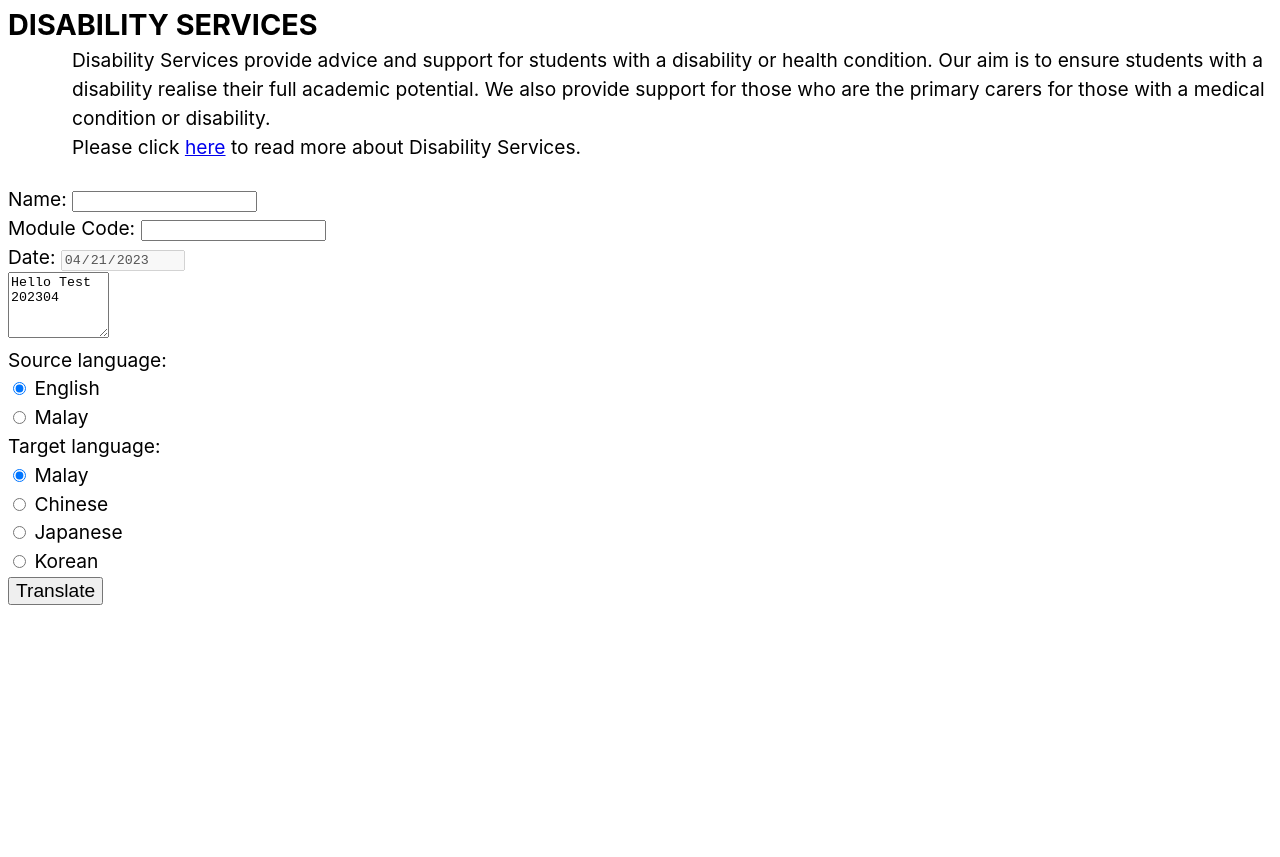
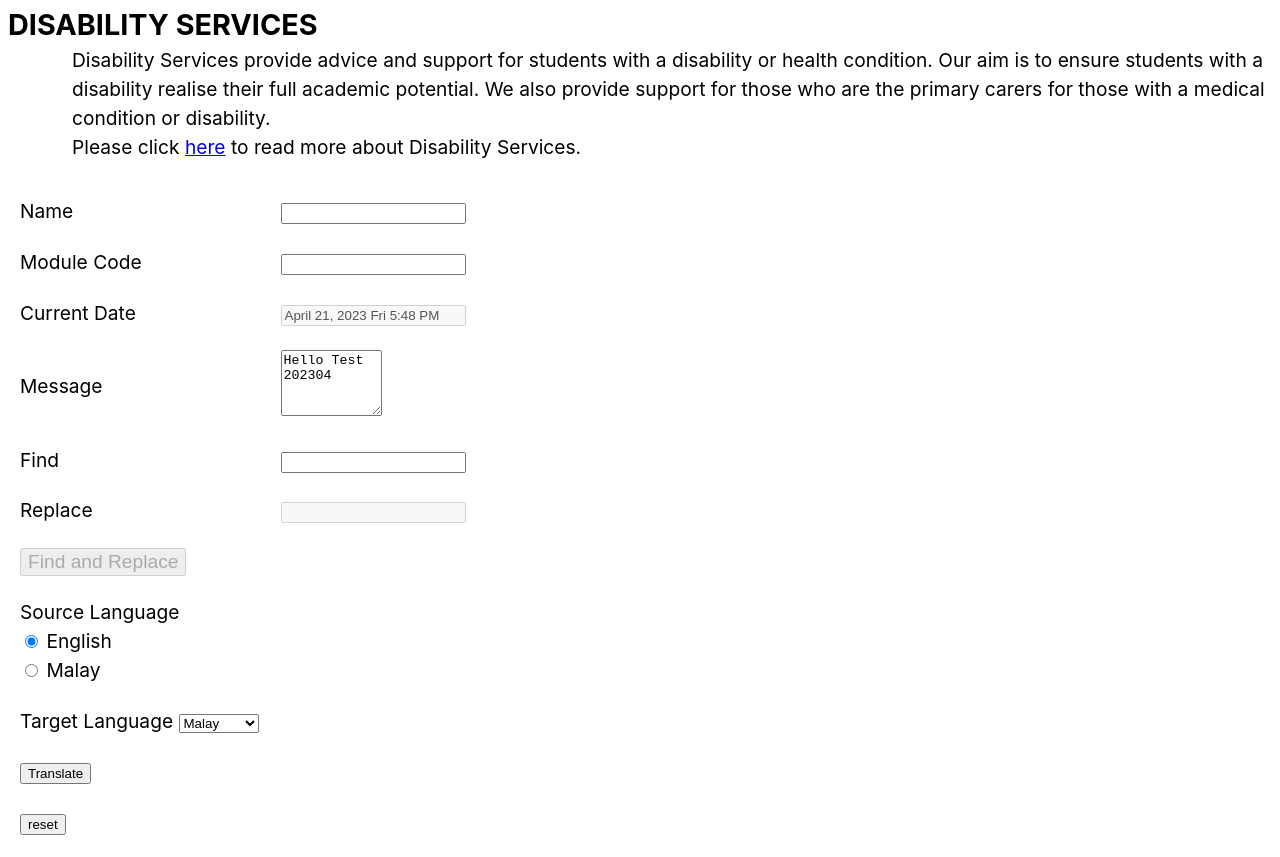
Before and after one commit to Jayden1905/web-assignment-1, a website built with Vite: page index.html in a window 1280 px wide. Shown: the part 2834-3691 px from the top of the page. Before the commit the page ends 3447 px from the top, so only its background shows below. Built offline with nearby package versions, Linux system fonts and the light colour scheme; files whose address does not match are found by name.

Commit message:
refactor

```diff
--- a/index.html
+++ b/index.html
@@ -13,11 +13,10 @@
     <section id="table-section"></section>
     <section id="helloworld-section"></section>
     <section id="policies-section"></section>
-    <br>
-    <section id="form-section">
+    <br />
+    <section id="form-section"></section>
+  </div>
 
-    </section>
-  </div>
   <script type="module" src="/main.js"></script>
 </body>
 
--- a/main.js
+++ b/main.js
@@ -7,32 +7,83 @@ import './sections/helloworld'
 import './sections/policies'
 import './sections/form'
 
-const date = document.getElementById('date')
-const nameInput = document.getElementById('name')
-const moduleCodeInput = document.getElementById('module_code')
-const form = document.getElementById('form')
-const errorMessage = document.getElementById('error')
+const message = document.getElementById('message')
+const find = document.getElementById('find')
+const replace = document.getElementById('replace')
+const changeBtn = document.getElementById('change')
+const changeCount = document.getElementById('changeCount')
+const resetBtn = document.getElementById('reset-btn')
 
-date.valueAsDate = new Date()
+window.onload = showDate
 
-form.addEventListener('submit', (event) => {
-  let messages = []
-  const nameRegex = /[!@#$%^&*()_+\-=\[\]{};':"\\|,.<>\/?]+/
-  const moduleCodeRegex = /^[A-Z][a-z][2-9]{3}$/
+function resetForm() {
+  document.getElementById('form').reset()
+  setTimeout(function () {
+    showDate()
+  }, 0)
+}
 
-  if (nameRegex.test(nameInput.value)) {
-    messages.push('Please do not use special characters in your name.')
+resetBtn.addEventListener('click', () => {
+  resetForm()
+})
+
+//disable / enable inputs
+find.addEventListener('keyup', () => {
+  if (find.value != '') {
+    replace.disabled = false
+    changeBtn.disabled = false
   }
-
-  if (
-    moduleCodeInput.value.length > 0 &&
-    !moduleCodeRegex.test(moduleCodeInput.value)
-  ) {
-    messages.push('Please enter a valid module code.')
-  }
-
-  if (messages.length > 0) {
-    event.preventDefault()
-    alert(messages.join('\n'))
+  if (find.value == '') {
+    replace.disabled = true
+    changeBtn.disabled = true
   }
 })
+
+//find and replace function
+changeBtn.addEventListener('click', () => {
+  let replacedText = message.value.replaceAll(find.value, replace.value)
+  let count = (message.value.match(new RegExp(find.value, 'g')) || []).length
+  message.value = replacedText
+  changeCount.textContent = count + ' replacements made.'
+})
+
+function showDate() {
+  // Get the current date
+  var now = new Date()
+
+  // Define arrays for month names and day names
+  var months = [
+    'January',
+    'February',
+    'March',
+    'April',
+    'May',
+    'June',
+    'July',
+    'August',
+    'September',
+    'October',
+    'November',
+    'December',
+  ]
+  var days = ['Sun', 'Mon', 'Tue', 'Wed', 'Thu', 'Fri', 'Sat']
+
+  // Format the date string
+  var dateString =
+    months[now.getMonth()] +
+    ' ' +
+    now.getDate() +
+    ', ' +
+    now.getFullYear() +
+    ' ' +
+    days[now.getDay()] +
+    ' ' +
+    now.toLocaleTimeString('en-US', {
+      hour: 'numeric',
+      minute: '2-digit',
+      hour12: true,
+    })
+
+  // Set the textbox value to the formatted date
+  document.getElementById('Date').value = dateString
+}
--- a/sections/form.js
+++ b/sections/form.js
@@ -1,39 +1,68 @@
 const formSection = document.getElementById('form-section')
 
 formSection.innerHTML = `
-    <form id="form" action="https://translate.google.com" method="get">
-        <label for="name">Name:</label>
-        <input type="text" name="name" id="name" required> <br>
-        <label for="module_code">Module Code:</label>
-        <input type="text" name="module_code" id="module_code"> <br>
-        <label for="date">Date:</label>
-        <input type="date" name="date" id="date" disabled> <br>
-
-        <textarea rows="4" cols="10" name="text">Hello Test 202304</textarea>
-
-        <br>
-        Source language:
-        <br>
-
-        <input type="radio" id="English" name="sl" value="en" checked="checked">
-        <label for="English">English</label> <br>
-        <input type="radio" id="Malay" name="sl" value="ms">
-        <label for="Malay">Malay</label>
-
-        <br>
-        Target language:
-        <br>
-
-        <input type="radio" id="Malay" name="tl" value="ms" checked="checked">
-        <label for="Malay">Malay</label> <br>
-        <input type="radio" id="Chinese" name="tl" value="zh">
-        <label for="Chinese">Chinese</label> <br>
-        <input type="radio" id="Japanese" name="tl" value="ja">
-        <label for="Japanese">Japanese</label> <br>
-        <input type="radio" id="Korean" name="tl" value="ko">
-        <label for="Korean">Korean</label> <br>
-
-        <button type="submit" value="Translate">Translate</button>
-    </form>
-    <div id="error"></div>
+    <form action="https://translate.google.com" id="form" method="get" onreset="gg()">
+      <table>
+        <tr>
+          <td class="border-none">Name </td>
+          <td class="border-none"><input type="text" pattern="[A-Za-z0-9]+" name="username" id="username"
+              title="Must not contain special characters"></td>
+        </tr>
+        <tr>
+          <td class="border-none">Module Code</td>
+          <td class="border-none"><input type="text" pattern="^[A-Z][a-z][2-9]{3}$" name="module" id="username"></td>
+        </tr>
+        <tr>
+          <td class="border-none">Current Date</td>
+          <td class="border-none"><input type="" disabled id="Date"></td>
+        </tr>
+        <tr>
+          <td class="border-none">Message</td>
+          <td class="border-none"><textarea name="text" id="message" cols="10" rows="4">Hello Test 202304</textarea></td>
+        </tr>
+        <tr>
+          <td class="border-none">Find</td>
+          <td class="border-none"><input type="text" name="find" id="find"></td>
+        </tr>
+        <tr>
+          <td class="border-none">Replace</td>
+          <td class="border-none"><input type="text" name="replace" disabled id="replace"></td>
+        </tr>
+        <tr>
+          <td class="border-none">
+            <button id="change" type="button" disabled>Find and Replace</button>
+          <td class="border-none" id="changeCount"></td>
+          </td>
+        </tr>
+        <tr>
+          <td class="border-none">
+            <p>Source Language</p>
+            <input id="ENG" type="radio" name="sl" value="en" checked>
+            <label for="ENG">English</label>
+            <br>
+            <input id="MY" type="radio" name="sl" value="ms">
+            <label for="MY">Malay</label>
+          </td>
+        </tr>
+        <tr>
+          <td class="border-none">
+            <label for="targetlanguage">Target Language</label>
+            <select id="targetlanguage" name="tl">
+              <option value="zh-CN">Chinese</option>
+              <option selected value="ms">Malay</option>
+              <option value="ja">Japanese</option>
+              <option value="ko">Korean</option>
+            </select>
+          </td>
+        </tr>
+        <tr>
+          <td class="border-none"><input type="submit" value="Translate"></td>
+        </tr>
+        <tr>
+          <td class="border-none">
+            <input type="button" id="reset-btn" value="reset">
+          </td>
+        </tr>
+      </table>
+  </form>
 `
--- a/style.css
+++ b/style.css
@@ -45,6 +45,10 @@ th,
 td {
   border: 1px solid black;
   padding: 10px;
+}
+
+.border-none {
+  border: none !important;
 }
 
 td {
```
